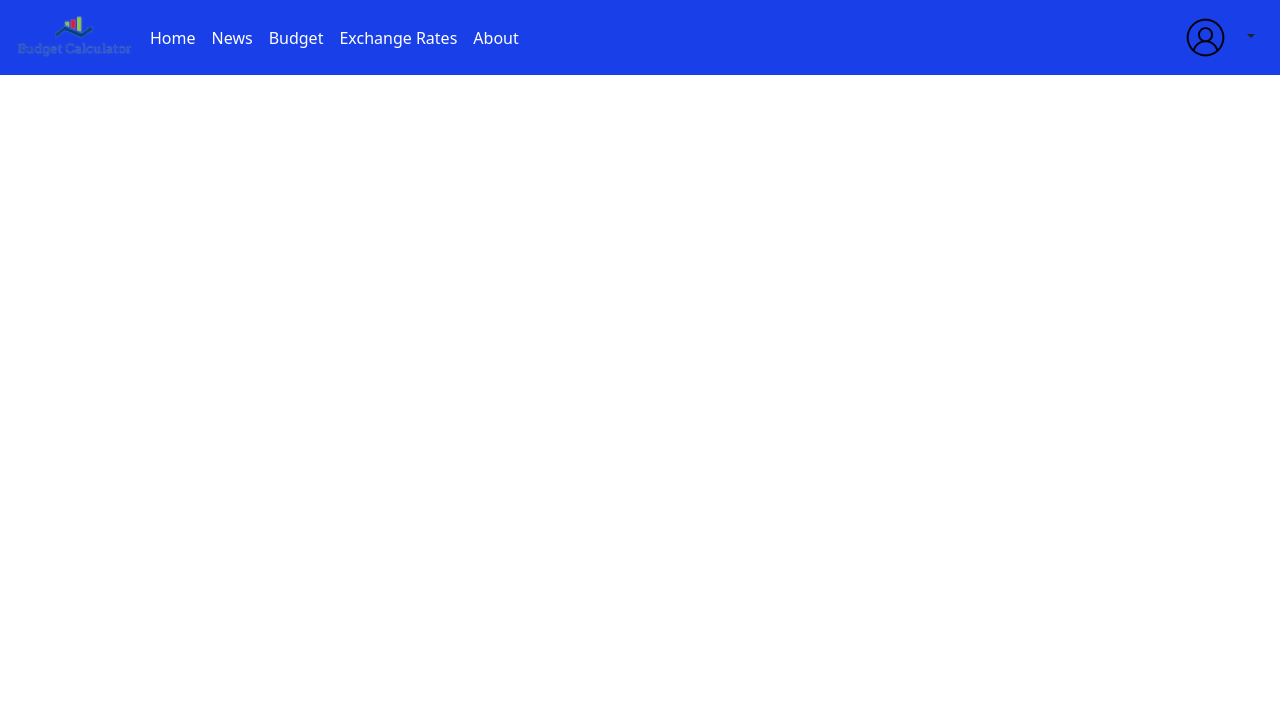
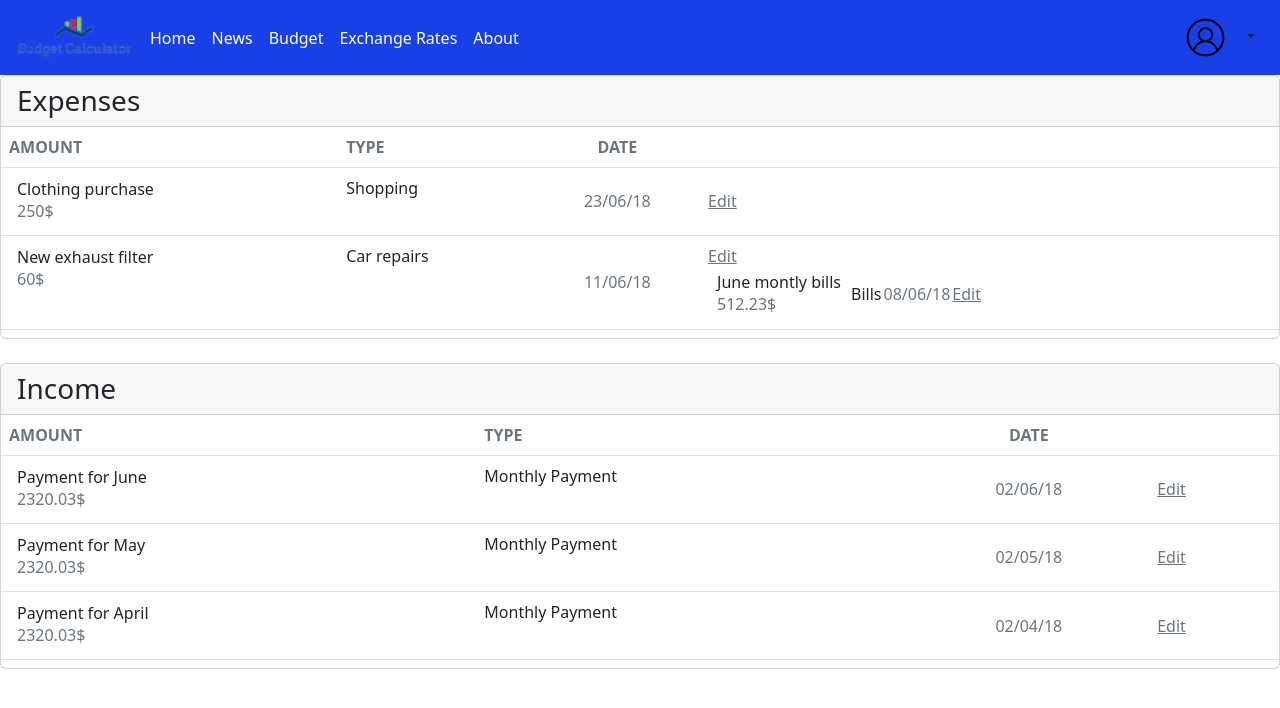
Before and after one commit to HalaszPeter1/14f-D-BudgetFront, a Vue app in the folder BudgetFrontend/: page /budget in a window 1280 px wide. Shown: the top 708 px of the page. Built offline with nearby package versions, Linux system fonts and the light colour scheme.

Commit message:
made a budget page template

```diff
--- a/BudgetFrontend/src/views/BudgetView.vue
+++ b/BudgetFrontend/src/views/BudgetView.vue
@@ -1,13 +1,246 @@
 <template>
-    <div>
+    <div class="card mb-4">
+      <div class="card-header pb-0">
+        <h3>Expenses</h3>
+      </div>
+      <div class="card-body px-0 pt-0 pb-2">
+        <div class="table-responsive p-0">
+          <table class="table align-items-center mb-0">
+            <thead>
+              <tr>
+                <th
+                  class="text-uppercase text-secondary text-xxs font-weight-bolder opacity-7"
+                >
+                  Amount
+                </th>
+                <th
+                  class="text-uppercase text-secondary text-xxs font-weight-bolder opacity-7 ps-2"
+                >
+                  Type
+                </th>
+                <th
+                  class="text-center text-uppercase text-secondary text-xxs font-weight-bolder opacity-7"
+                >
+                  Date
+                </th>
+                <th class="text-secondary opacity-7"></th>
+              </tr>
+            </thead>
+            <tbody>
+              <tr>
+                <td>
+                  <div class="d-flex px-2 py-1">
+                    <div class="d-flex flex-column justify-content-center">
+                      <h6 class="mb-0 text-sm">Clothing purchase</h6>
+                      <p class="text-xs text-secondary mb-0">
+                        250$
+                      </p>
+                    </div>
+                  </div>
+                </td>
+                <td>
+                  <p class="text-xs font-weight-bold mb-0">Shopping</p>
+                </td>
+                <td class="align-middle text-center">
+                  <span class="text-secondary text-xs font-weight-bold"
+                    >23/06/18</span
+                  >
+                </td>
+                <td class="align-middle">
+                  <a
+                    href="javascript:;"
+                    class="text-secondary font-weight-bold text-xs"
+                    data-toggle="tooltip"
+                    data-original-title="Edit user"
+                    >Edit</a
+                  >
+                </td>
+              </tr>
+              <tr>
+                <td>
+                  <div class="d-flex px-2 py-1">
+                    <div class="d-flex flex-column justify-content-center">
+                      <h6 class="mb-0 text-sm">New exhaust filter</h6>
+                      <p class="text-xs text-secondary mb-0">
+                        60$
+                      </p>
+                    </div>
+                  </div>
+                </td>
+                <td>
+                  <p class="text-xs font-weight-bold mb-0">Car repairs</p>
+                </td>
+                <td class="align-middle text-center">
+                  <span class="text-secondary text-xs font-weight-bold"
+                    >11/06/18</span
+                  >
+                </td>
+                <td class="align-middle">
+                  <a
+                    href="javascript:;"
+                    class="text-secondary font-weight-bold text-xs"
+                    data-toggle="tooltip"
+                    data-original-title="Edit user"
+                    >Edit</a
+                  >
+                  <tr>
+                    <td>
+                      <div class="d-flex px-2 py-1">
+                        <div class="d-flex flex-column justify-content-center">
+                          <h6 class="mb-0 text-sm">June montly bills </h6>
+                          <p class="text-xs text-secondary mb-0">
+                            512.23$
+                          </p>
+                        </div>
+                      </div>
+                    </td>
+                    <td>
+                      <p class="text-xs font-weight-bold mb-0">Bills</p>
+                    </td>
+                    <td class="align-middle text-center">
+                      <span class="text-secondary text-xs font-weight-bold"
+                        >08/06/18</span
+                      >
+                    </td>
+                    <td class="align-middle">
+                      <a
+                        href="javascript:;"
+                        class="text-secondary font-weight-bold text-xs"
+                        data-toggle="tooltip"
+                        data-original-title="Edit user"
+                        >Edit</a
+                      >
+                    </td>
+                  </tr>
+                </td>
+              </tr>
+            </tbody>
+          </table>
+        </div>
+      </div>
+    </div>
+    <div class="card mb-4">
+        <div class="card-header pb-0">
+          <h3>Income</h3>
+        </div>
+        <div class="card-body px-0 pt-0 pb-2">
+          <div class="table-responsive p-0">
+            <table class="table align-items-center mb-0">
+              <thead>
+                <tr>
+                  <th
+                    class="text-uppercase text-secondary text-xxs font-weight-bolder opacity-7"
+                  >
+                    Amount
+                  </th>
+                  <th
+                    class="text-uppercase text-secondary text-xxs font-weight-bolder opacity-7 ps-2"
+                  >
+                    Type
+                  </th>
+                  <th
+                    class="text-center text-uppercase text-secondary text-xxs font-weight-bolder opacity-7"
+                  >
+                    Date
+                  </th>
+                  <th class="text-secondary opacity-7"></th>
+                </tr>
+              </thead>
+              <tbody>
+                  <tr>
+                      <td>
+                          <div class="d-flex px-2 py-1">
+                              <div class="d-flex flex-column justify-content-center">
+                                  <h6 class="mb-0 text-sm">Payment for June </h6>
+                                  <p class="text-xs text-secondary mb-0">
+                                      2320.03$
+                                  </p>
+                              </div>
+                          </div>
+                      </td>
+                      <td>
+                          <p class="text-xs font-weight-bold mb-0">Monthly Payment</p>
+                      </td>
+                      <td class="align-middle text-center">
+                          <span class="text-secondary text-xs font-weight-bold"
+                          >02/06/18</span
+                          >
+                      </td>
+                    <td class="align-middle">
+                        <a
+                        href="javascript:;"
+                        class="text-secondary font-weight-bold text-xs"
+                        data-toggle="tooltip"
+                        data-original-title="Edit user"
+                        >Edit</a
+                        >
+                      </td>
+                  </tr>
+                  <tr>
+                      <td>
+                          <div class="d-flex px-2 py-1">
+                              <div class="d-flex flex-column justify-content-center">
+                                  <h6 class="mb-0 text-sm">Payment for May</h6>
+                                  <p class="text-xs text-secondary mb-0">
+                                      2320.03$
+                                    </p>
+                                </div>
+                            </div>
+                        </td>
+                        <td>
+                            <p class="text-xs font-weight-bold mb-0">Monthly Payment</p>
+                        </td>
+                        <td class="align-middle text-center">
+                            <span class="text-secondary text-xs font-weight-bold"
+                      >02/05/18</span
+                      >
+                    </td>
+                    <td class="align-middle">
+                        <a
+                        href="javascript:;"
+                        class="text-secondary font-weight-bold text-xs"
+                        data-toggle="tooltip"
+                        data-original-title="Edit user"
+                        >Edit</a
+                        >
+                    </td>
+                </tr>
+                <tr>
+                  <td>
+                    <div class="d-flex px-2 py-1">
+                      <div class="d-flex flex-column justify-content-center">
+                        <h6 class="mb-0 text-sm">Payment for April</h6>
+                        <p class="text-xs text-secondary mb-0">
+                          2320.03$
+                        </p>
+                      </div>
+                    </div>
+                  </td>
+                  <td>
+                    <p class="text-xs font-weight-bold mb-0">Monthly Payment</p>
+                  </td>
+                  <td class="align-middle text-center">
+                    <span class="text-secondary text-xs font-weight-bold"
+                      >02/04/18</span
+                    >
+                  </td>
+                  <td class="align-middle">
+                    <a
+                      href="javascript:;"
+                      class="text-secondary font-weight-bold text-xs"
+                      data-toggle="tooltip"
+                      data-original-title="Edit user"
+                      >Edit</a
+                    >
+                  </td>
+                </tr>
+              </tbody>
+            </table>
+          </div>
+        </div>
+      </div>
+  </template>
 
-    </div>
-</template>
+  <script>
 
-<script>
-
-</script>
-
-<style scoped>
-
-</style>
+  </script>
```
